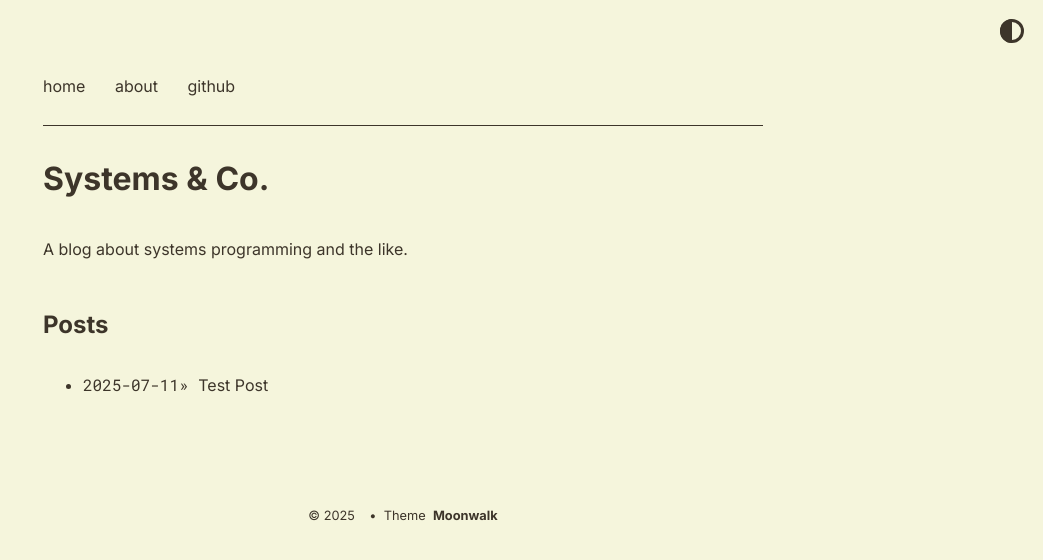
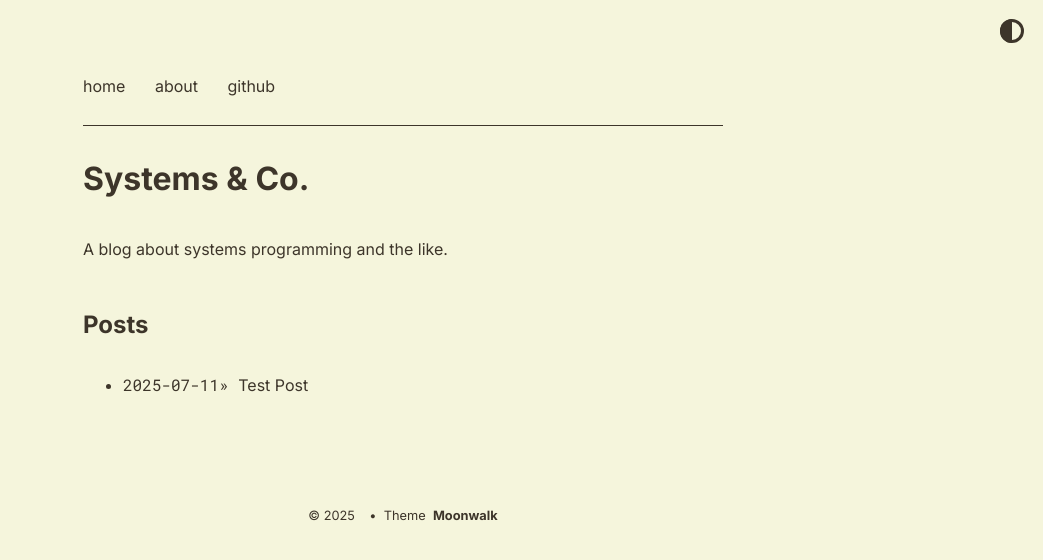
Before and after one commit to whalbawi/systemsandco.dev, a Jekyll site: the page built from index.md, in a window 1280 px wide. Shown: the top 560 px of the page, without its empty margins (237-1280 px from the left). Built offline with Jekyll 4.4.1, drawn with Linux system fonts in a browser that asks for light colours.

Commit message:
layout: Freeze content width to 50%

```diff
--- a/_sass/moonwalk.scss
+++ b/_sass/moonwalk.scss
@@ -42,7 +42,7 @@ p { margin: 1em 0; }
 li { margin: 0.4em 0; }
 
 .w {
-  max-width: 720px;
+  max-width: 50%;
   margin: 0 auto;
   padding: 4em 2em;
 }
```
